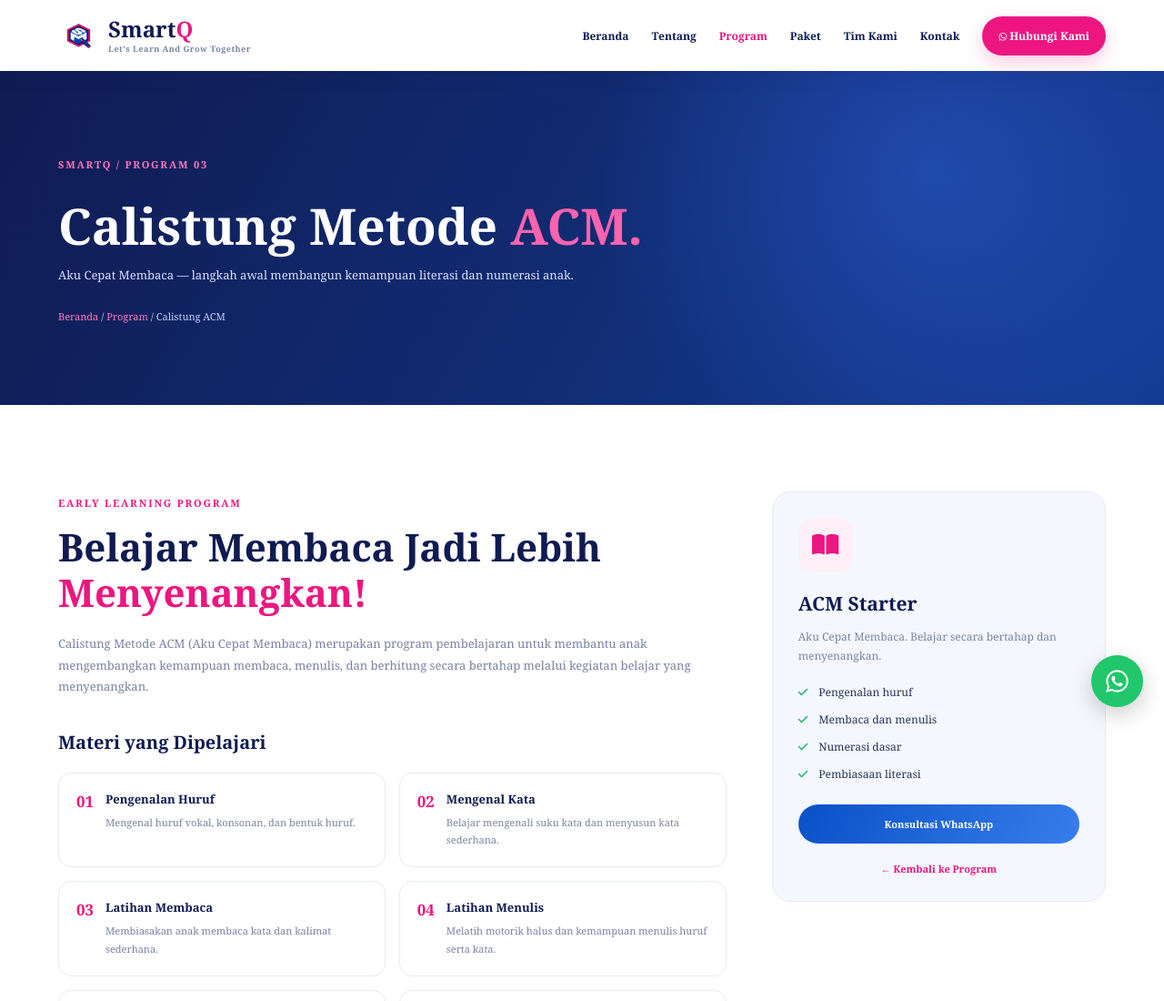
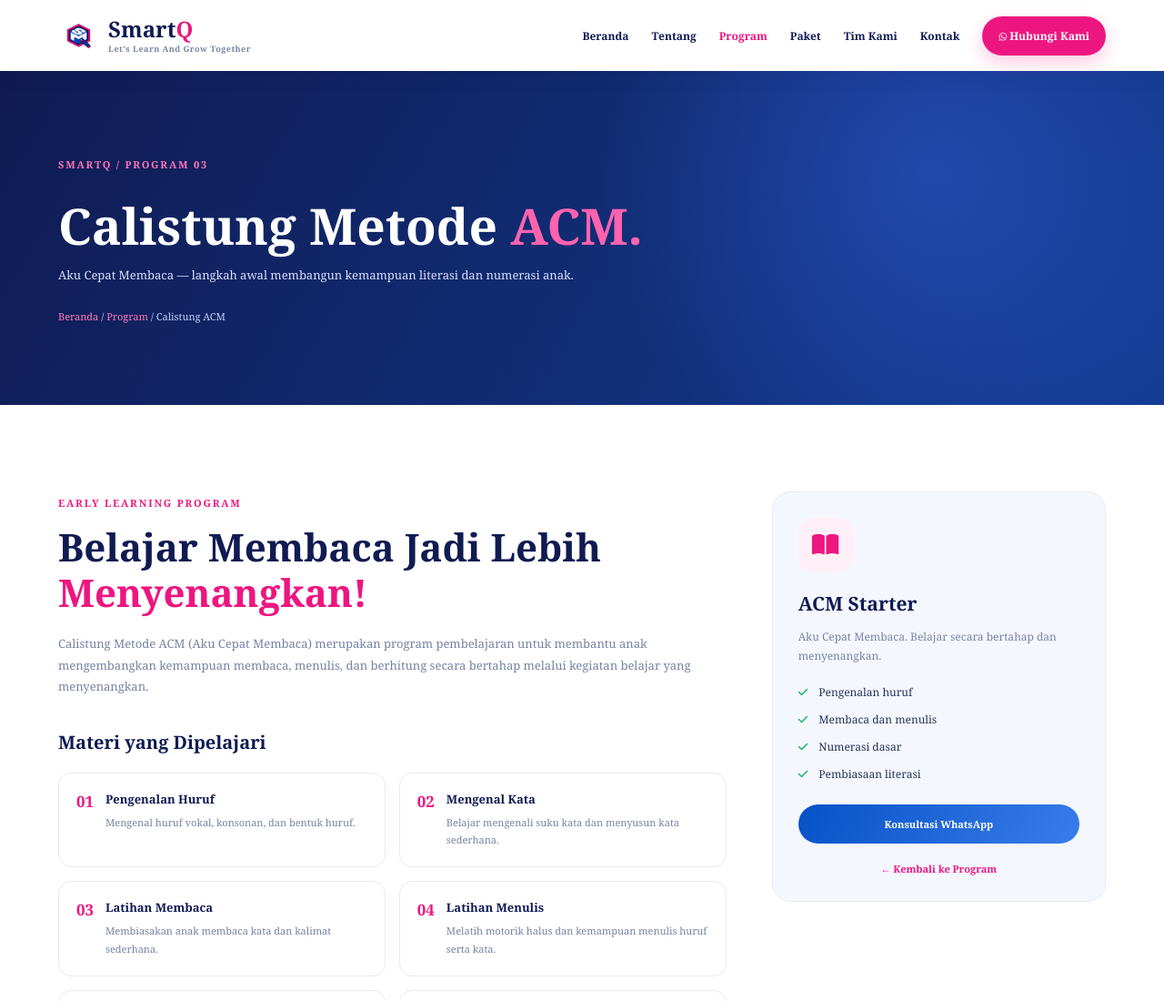
Before and after one commit to aldiansyahfadi-ai/Pra-Ujian-Akhir-Semester, a plain HTML site: page acm.html in a window 1280 px wide. Shown: the top 1100 px of the page at 91% size. Drawn offline with Linux system fonts and the light colour scheme.

Commit message:
acm.html english.html mtk.html

```diff
--- a/acm.html
+++ b/acm.html
@@ -78,7 +78,6 @@
 </section>
 
 <footer class="footer"><div class="container footer-bottom"><p>© 2026 SmartQ.</p><a href="#" data-wa>WhatsApp</a></div></footer>
-<a href="#" data-wa class="floating-wa"><i class="fab fa-whatsapp"></i></a>
 <script src="script.js"></script>
 </body>
 </html>
```
Also changed, not shown: english.html (+0 -1 lines), mtk.html (+0 -1 lines).
